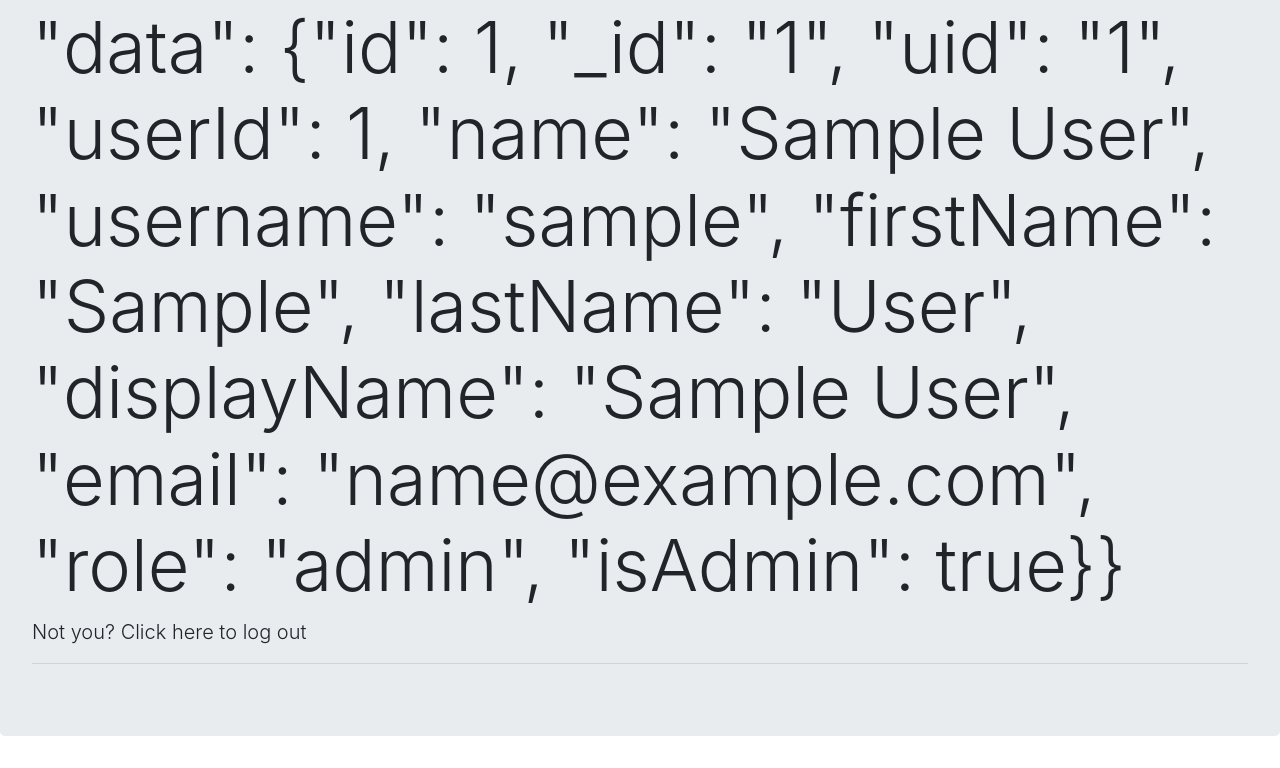
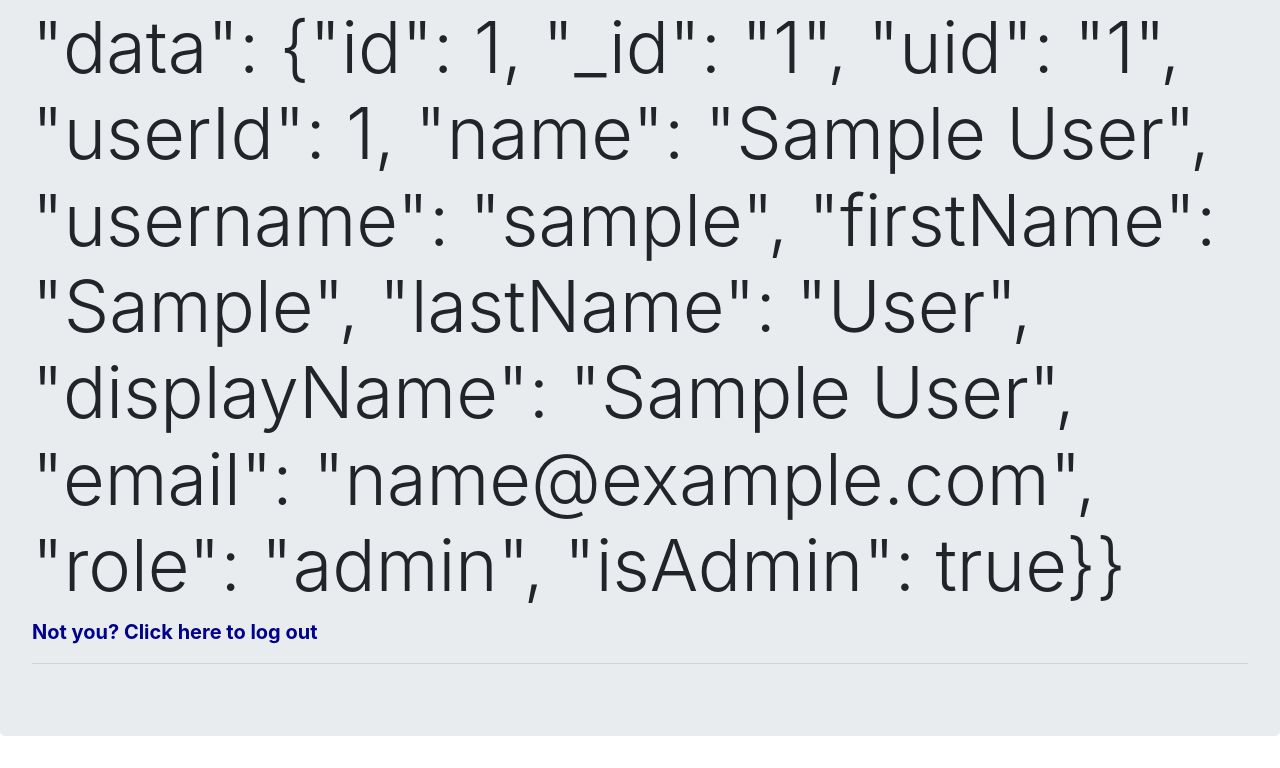
Before and after one commit to adam-lowe/qeaAJAX, a plain HTML site: page Exercise2/homepage.html in a window 1280 px wide. Shown: the part 2220-2988 px from the top of the page. Drawn offline with nearby package versions, Linux system fonts and the light colour scheme; sample sign-in values are in the browser's storage.

Commit message:
added styling to logout button

```diff
--- a/Exercise2/homepage.html
+++ b/Exercise2/homepage.html
@@ -20,7 +20,7 @@
   <body>
     <div class="jumbotron">
       <h1 class="display-3">Welcome <span>User</span></h1>
-      <p class="lead" id="logOut">Not you? Click here to log out</p>
+      <p class="lead" id="logOut" style="color: darkblue; font-weight: bold;">Not you? Click here to log out</p>
       <hr class="my-2">
     </div>
 
```
